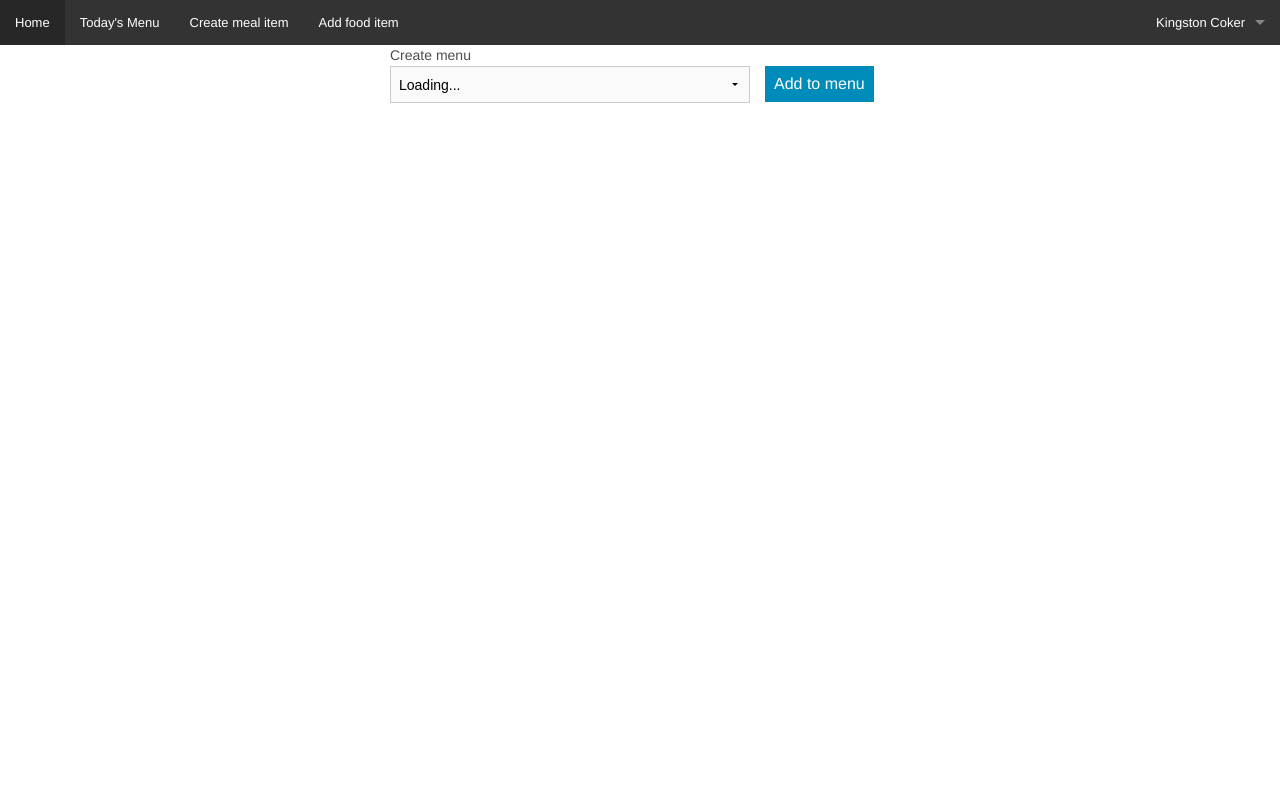
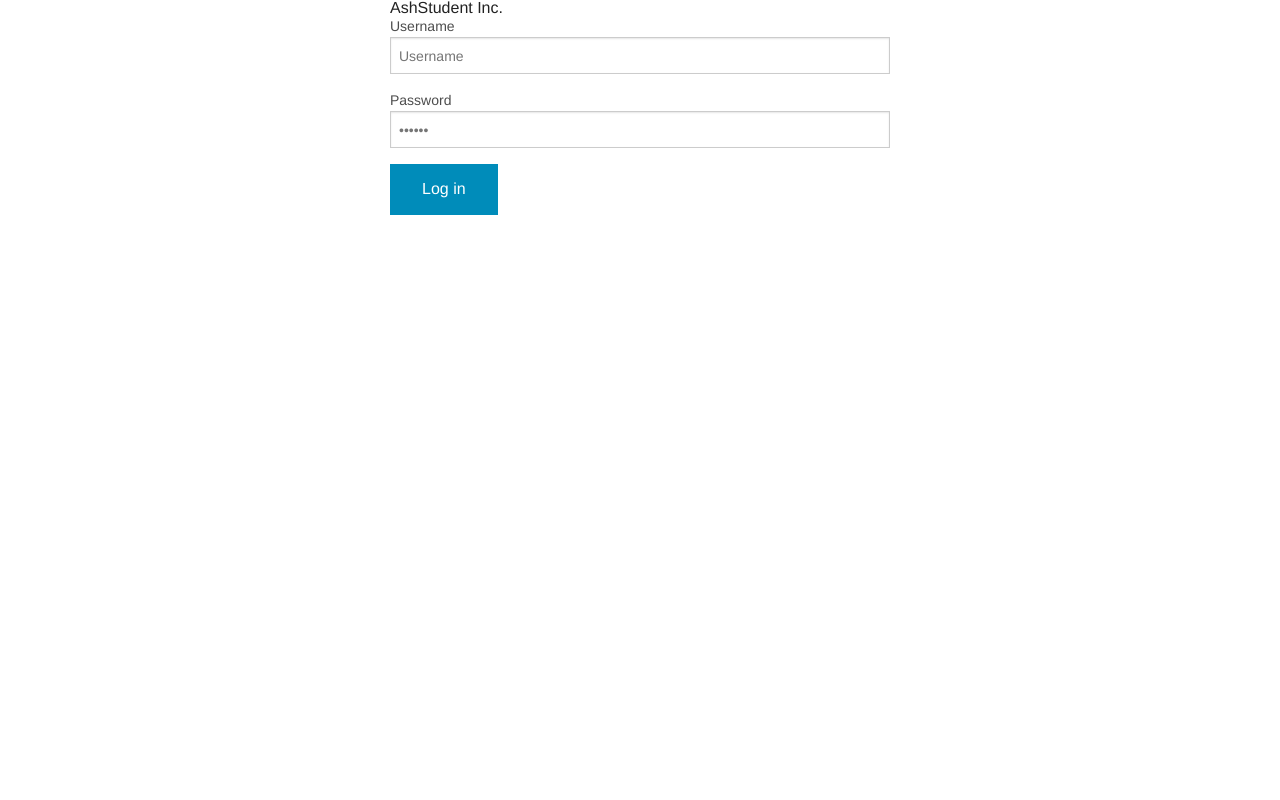
Before and after one commit to ashesi-SE/AppBenders_ChopBetta, a PHP site: page / in a window 1280 px wide. Run offline with PHP 8.4, Linux system fonts and the light colour scheme; data that the repository does not hold is empty.

Commit message:
adding login step 1

```diff
--- a/Web/ChopBetta/assets/js/app.js
+++ b/Web/ChopBetta/assets/js/app.js
@@ -23,7 +23,14 @@ $(document).ready(function(){
         $('#addMealRow1').find('.meals').html(meals);
     },"json");
 
+
+    $('#login').submit(function(e){
+        alert('submiitted');
+      //  e.preventDefault();
+
+    });
 });
+
 
 
 function setupRow(foods){
--- a/Web/ChopBetta/index.php
+++ b/Web/ChopBetta/index.php
@@ -1,104 +1,34 @@
 <!doctype html>
 <html>
 <head>
-    <link rel="stylesheet" href="assets/css/style.css"/>
+    <title>ChopBetta</title>
+    <link href="assets/css/style.css" rel="stylesheet">
     <link rel="stylesheet" href="assets/css/foundation.min.css"/>
+
+    <script src="assets/js/jquery-1.11.0.js" type="text/javascript"></script>
+    <script src="assets/js/app.js" type="text/javascript"></script>
+    <script src="assets/js/foundation.min.js" type="text/javascript"></script>
 </head>
-<body>
-<nav class="top-bar" data-topbar role="navigation">
-    <section class="top-bar-section">
 
-        <ul class="left">
-            <li><a href="#/view1">Home</a></li>
-            <li><a href="#/view2" data-reveal-id="today_menu_modal">Today's Menu</a></li>
-            <li><a href="#/view2" data-reveal-id="create_meal_modal">Create meal item</a></li>
-            <li><a href="#/view2" data-reveal-id="add_foodItem_modal">Add food item</a></li>
-        </ul>
-        <ul class="right">
-            <li class="has-dropdown">
-                <a href="/">Kingston Coker</a>
-                <ul class="dropdown">
-                    <li class="active" ><a ng-click="loginfb()" >Logout</a></li>
-                </ul>
-            </li>
-        </ul>
-    </section>
-</nav>
+<body class="login">
 
-<main class="centerPage">
-    <section id="dataRows">
-        <div class="row" id="addMealRow1">
-            <label for="meals">Create menu</label>
-            <div class="large-9 columns" style="padding-left: 0">
-                    <select class="meals">
-                        <option value="load">Loading...</option>
-                    </select>
-            </div>
-            <div class="large-3 columns addBtn" style="padding-left: 0">
-                 <button class="menuControl" onclick="addMealRow(this)">Add to menu</button>
-            </div>
-        </div>
-        <div id="adder"></div>
+<form id="login" class="centerPage">
+    <header>AshStudent Inc.</header>
+    <div>
+        <label for="username">Username</label>
+        <input id="username" name="username" type="text" required="true" placeholder="Username">
+    </div>
+    <div>
+        <label for="password">Password</label>
+        <input id="password" name="password" type="password"
+               required="true" placeholder="&#8226;&#8226;&#8226;&#8226;&#8226;&#8226;">
+    </div>
+    <button type="submit" value="Log in">Log in</button>
+</form>
 
-    </section>
-    <div id="today_menu_modal" class="reveal-modal small" data-reveal>
-        <div class="small-3 columns">
-            <label for="right-label" class="right">Today's meal</label>
-        </div>
-        <div class="small-9 columns">
-            <input type="text" id="right-label" placeholder="Inline Text Input">
-        </div>
-        <a class="close-reveal-modal">&times;</a>
-    </div>
+<div id='result'>
 
-    <div id="create_meal_modal" class="reveal-modal small" data-reveal>
-        <div class="small-3 columns">
-            <label for="right-label" class="right">Meal</label>
-        </div>
-        <div class="small-9 columns">
-            <input type="text" id="right-label" placeholder="Inline Text Input">
-        </div>
-        <a class="close-reveal-modal">&times;</a>
-    </div>
+</div>
+</body>
 
-    <div id="add_foodItem_modal" class="reveal-modal small" data-reveal>
-        <div class="row">
-            <div class="large-12 columns">
-                <div class="row collapse prefix-round">
-
-                    <div class="small-10 columns">
-                        <input type="text" placeholder="Value">
-                    </div>
-                    <div class="small-2 columns">
-                        <a href="#" class="button postfix">Go</a>
-                    </div>
-                </div>
-            </div>
-            <a class="close-reveal-modal">&times;</a>
-        </div>
-</main>
-
-
-</body>
-<script src="assets/js/jquery-1.11.0.js" type="text/javascript"></script>
-<script src="assets/js/app.js" type="text/javascript"></script>
-<script src="assets/js/foundation.min.js" type="text/javascript"></script>
-<script>
-    $(document).foundation();
-    /**
-     * TODO: Provide a login_handler.php such that a username and password can be sent to it and it will return
-     * a string with the valid user details or "Invalid user" or "Wrong password". the page should also check
-     * for the presence
-     *
-     * TODO: Look up handling login with jquery
-     */
-</script>
 </html>
-
-<?php
-/**
- * Created by PhpStorm.
- * User: HP
- * Date: 9/24/2014
- * Time: 12:56 AM
- */
```
Also changed, not shown: Web/ChopBetta/main.php (added, +104 -0 lines).
